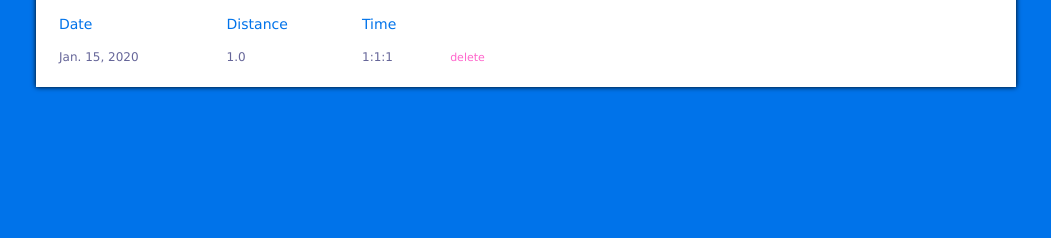
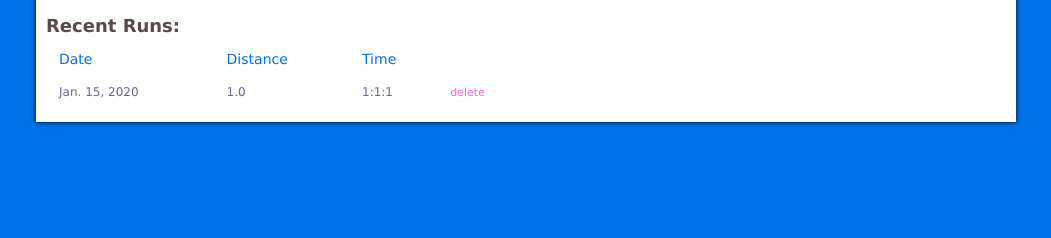
Before and after one commit to andrewaustin/simplerunlog, a Django app: page /dashboard/ in a window 1280 px wide. Shown: the part 441-679 px from the top of the page, without its empty margins (114-1165 px from the left). Run offline with Django 3.2, Linux system fonts and the light colour scheme; a user stored in the database is signed in; tables that the repository leaves empty hold one stand-in row (values such as "Sample post"); parts of the project's set-up code (start-up, migrations or seed data) failed here and were passed over; some libraries are stand-ins or nearby versions.

Commit message:
Add Recent Runs label and line breaks.

```diff
--- a/runfanatic/templates/runlog/dashboard.html
+++ b/runfanatic/templates/runlog/dashboard.html
@@ -67,6 +67,9 @@
 </td>
 </tr>
 </table>
+<br/>
+<h2>Recent Runs:</h2>
+<br/>
 <table id="hor-zebra" border = "0">
     <thead>
         <tr>
```
